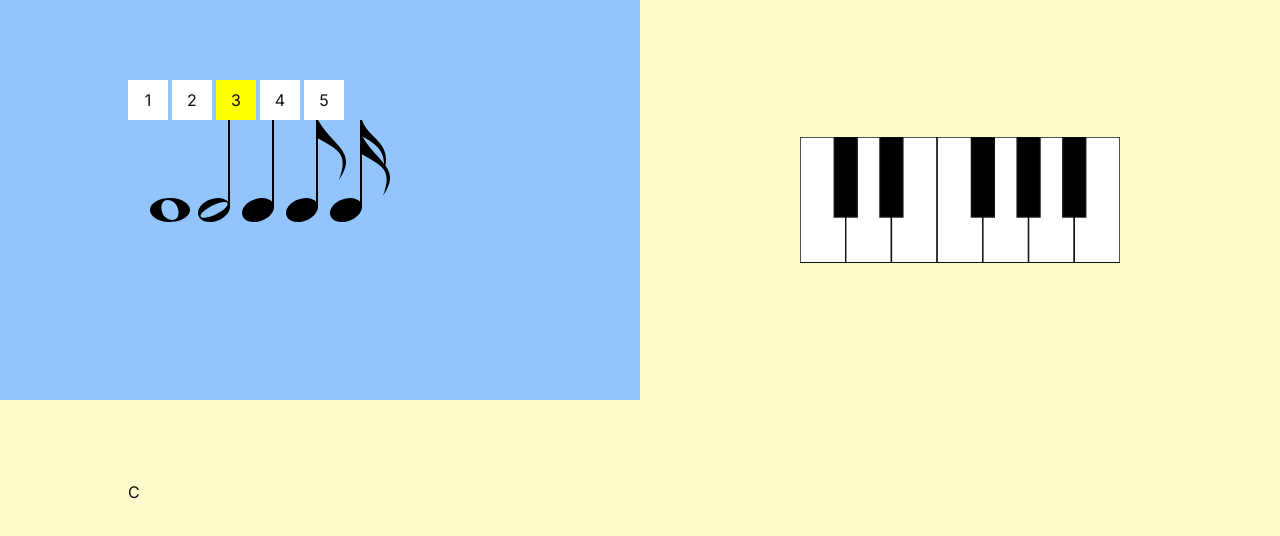
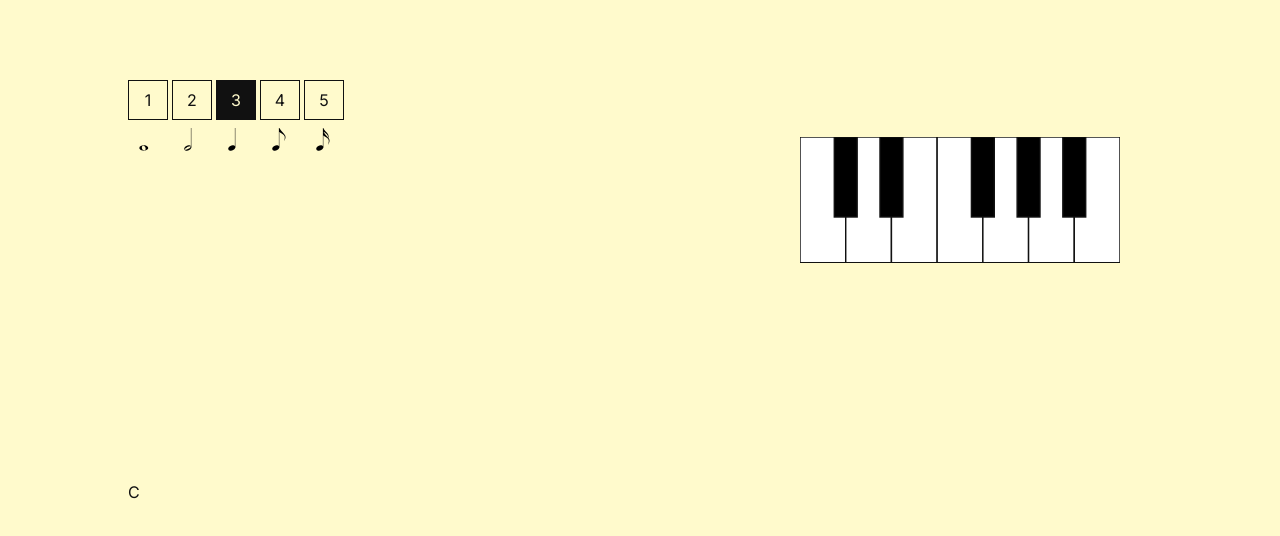
Before and after one commit to asgervelling/sheet-music-editor, a Next.js app: page / in a window 1280 px wide. Shown: the top 536 px of the page. Built offline with nearby package versions, Linux system fonts and the light colour scheme.

Commit message:
Tweaked colors and sizes

```diff
--- a/src/app/page.tsx
+++ b/src/app/page.tsx
@@ -7,7 +7,7 @@ export default function Home() {
     <StateProvider>
       <div className="grid grid-cols-2 grid-rows-2 h-screen">
         {/* Row 1 */}
-        <div className="py-20 px-32 bg-blue-300">
+        <div className="py-20 px-32">
           <NoteLengthControls />
           {/* <UndoRedoControls />
           <ArrowKeyControls /> */}
--- a/src/components/NoteLengthKey.tsx
+++ b/src/components/NoteLengthKey.tsx
@@ -38,11 +38,17 @@ const NoteLengthKey: React.FC<NoteLengthKeyProps> = ({ noteLength }) => {
     };
   }, [dispatch]);
 
+  const style = {
+    backgroundColor: isCurrentNote ? "var(--color-primary)" : "var(--color-bg)",
+    color: isCurrentNote ? "var(--color-bg)" : "var(--color-primary)",
+    border: isCurrentNote ? "none" : "1px solid var(--color-primary)",
+  };
+
   return (
     <div>
       <div
-        style={{ backgroundColor: isCurrentNote ? "yellow" : "white" }}
-        className="h-10 w-10 flex items-center justify-center"
+        style={style}
+        className="h-10 w-10 flex items-center justify-center mb-2"
       >
         {noteLength.toString()}
       </div>
--- a/src/components/NoteLengthSVG.tsx
+++ b/src/components/NoteLengthSVG.tsx
@@ -13,7 +13,7 @@ type NoteLengthSVGProps = {
 
 export default function NoteLengthSVG({ noteLength }: NoteLengthSVGProps) {
   return (
-    <div className="h-10 w-10 text-center">
+    <div className="h-10 w-10 -translate-x-1">
       <Icon noteLength={noteLength} />
     </div>
   );
--- a/src/components/icons/Icon16thNote.tsx
+++ b/src/components/icons/Icon16thNote.tsx
@@ -1,8 +1,10 @@
+import { ICON_SIZE } from "./icon";
+
 export default function Icon16thNote() {
   return (
     <svg
-      width="86"
-      height="180"
+      width={ICON_SIZE}
+      height={ICON_SIZE}
       viewBox="0 0 86 180"
       fill="none"
       xmlns="http://www.w3.org/2000/svg"
--- a/src/components/icons/Icon8thNote.tsx
+++ b/src/components/icons/Icon8thNote.tsx
@@ -1,8 +1,10 @@
+import { ICON_SIZE } from "./icon";
+
 export default function Icon8thNote() {
   return (
     <svg
-      width="86"
-      height="180"
+      width={ICON_SIZE}
+      height={ICON_SIZE}
       viewBox="0 0 86 180"
       fill="none"
       xmlns="http://www.w3.org/2000/svg"
--- a/src/components/icons/IconHalfNote.tsx
+++ b/src/components/icons/IconHalfNote.tsx
@@ -1,8 +1,10 @@
+import { ICON_SIZE } from "./icon";
+
 export default function IconHalfNote() {
   return (
     <svg
-      width="86"
-      height="180"
+      width={ICON_SIZE}
+      height={ICON_SIZE}
       viewBox="0 0 86 180"
       fill="none"
       xmlns="http://www.w3.org/2000/svg"
--- a/src/components/icons/IconQuarterNote.tsx
+++ b/src/components/icons/IconQuarterNote.tsx
@@ -1,8 +1,10 @@
+import { ICON_SIZE } from "./icon";
+
 export default function IconQuarterNote() {
   return (
     <svg
-      width="86"
-      height="180"
+      width={ICON_SIZE}
+      height={ICON_SIZE}
       viewBox="0 0 86 180"
       fill="none"
       xmlns="http://www.w3.org/2000/svg"
--- a/src/components/icons/IconWholeNote.tsx
+++ b/src/components/icons/IconWholeNote.tsx
@@ -1,8 +1,10 @@
+import { ICON_SIZE } from "./icon";
+
 export function IconWholeNote() {
   return (
     <svg
-      width="86"
-      height="180"
+      width={ICON_SIZE}
+      height={ICON_SIZE}
       viewBox="0 0 86 180"
       fill="none"
       xmlns="http://www.w3.org/2000/svg"
--- /dev/null
+++ b/src/components/icons/icon.ts
@@ -0,0 +1 @@
+export const ICON_SIZE = 40;
```
